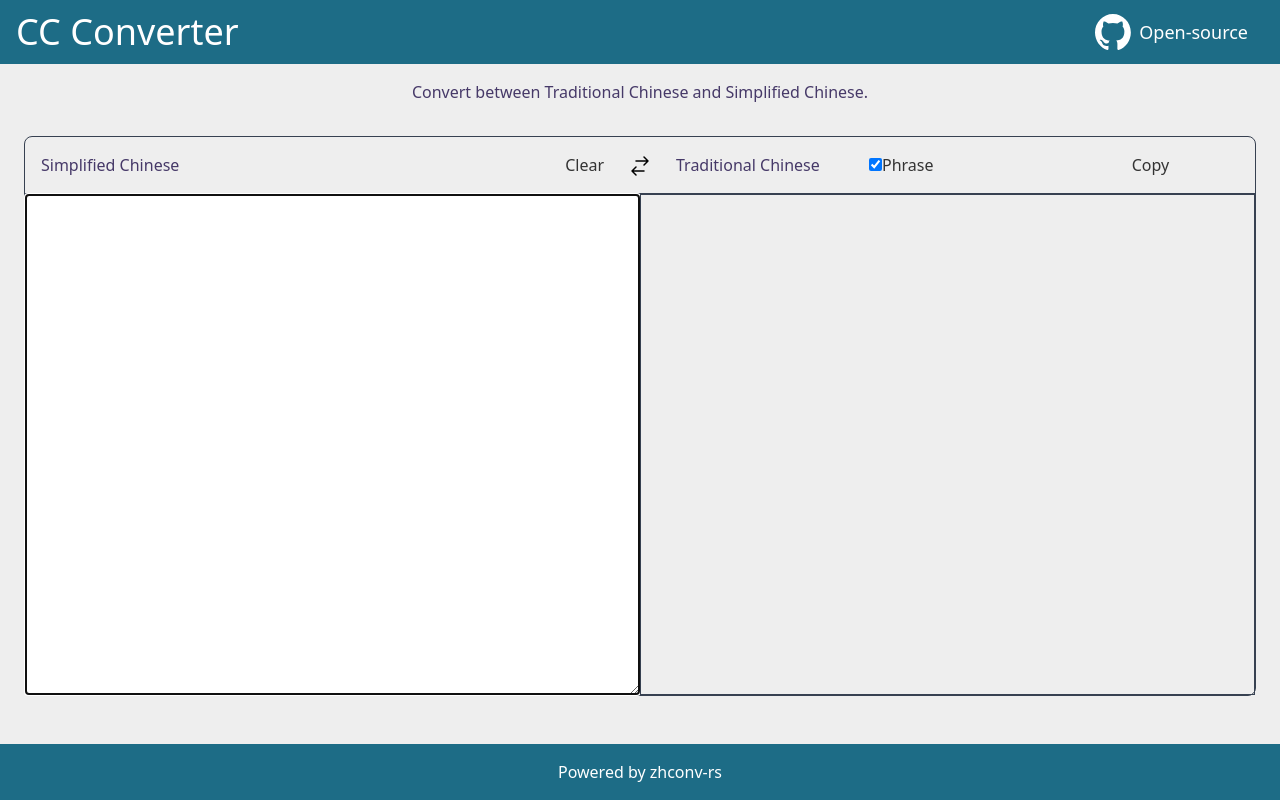
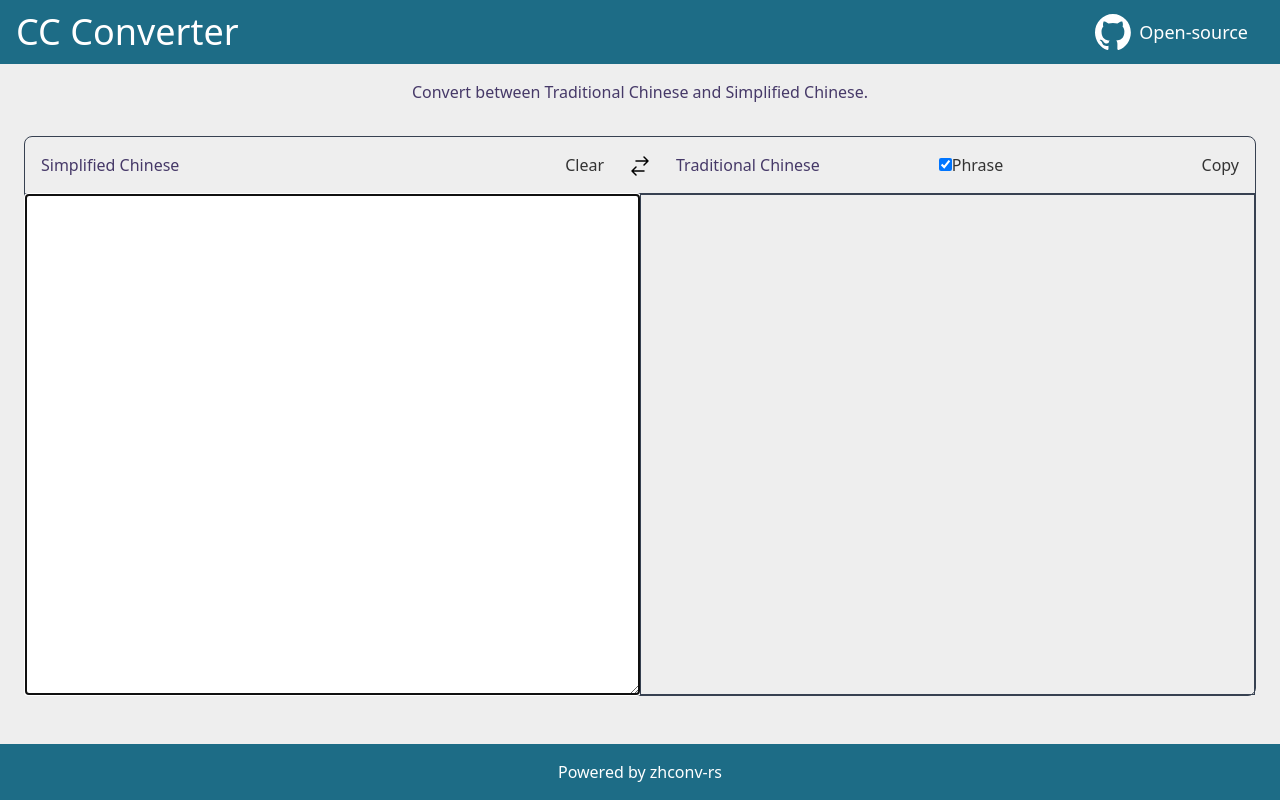
Before and after one commit to qwinsi/cc-converter, a Vue app: page / in a window 1280 px wide. Built offline with nearby package versions, Linux system fonts and the light colour scheme.

Commit message:
fix 'copy' button size

```diff
--- a/src/App.vue
+++ b/src/App.vue
@@ -94,13 +94,13 @@ onMounted(function() {
           <img class="inline" src="./assets/swap-icon.svg" alt="Swap icon" />
         </button>
 
-        <div class="flex-1 flex-1 flex justify-between relative">
+        <div class="flex-1 flex justify-between relative">
           <span class="flex-1 text-app-blue p-2">{{ mode === MODE_SC2TC ? 'Traditional Chinese' : 'Simplified Chinese' }}</span>
           <div class="flex-1 text-app-light-black p-2">
             <input type="checkbox" id="phrase" v-model="phrase"/>
             <label for="phrase">Phrase</label>
           </div>
-          <button class="flex-1 text-app-light-black p-2 rounded-lg hover:bg-gray-300 active:bg-gray-400"
+          <button class="text-app-light-black p-2 rounded-lg hover:bg-gray-300 active:bg-gray-400"
             v-on:click="sendToClipboard">Copy</button>
           <CopiedToast ref="copiedToast" id="copiedToast" />
         </div>
```
